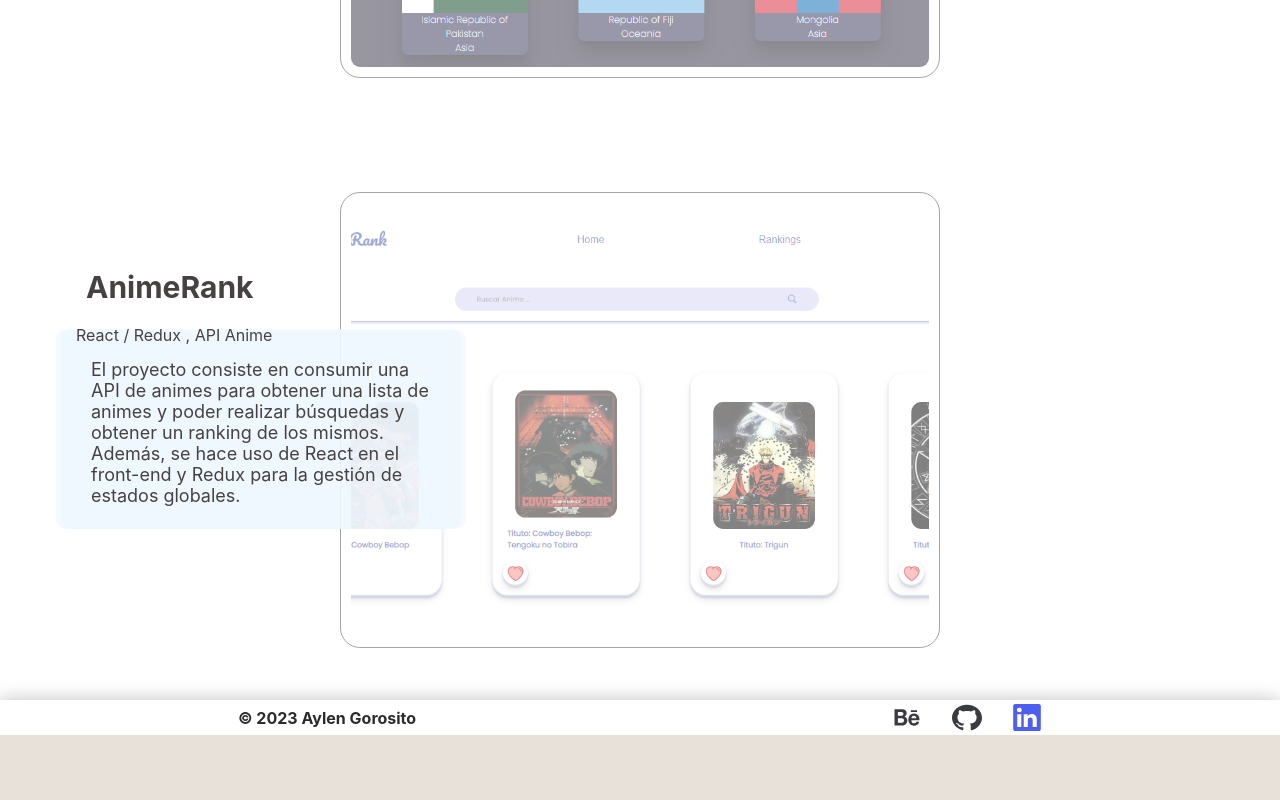
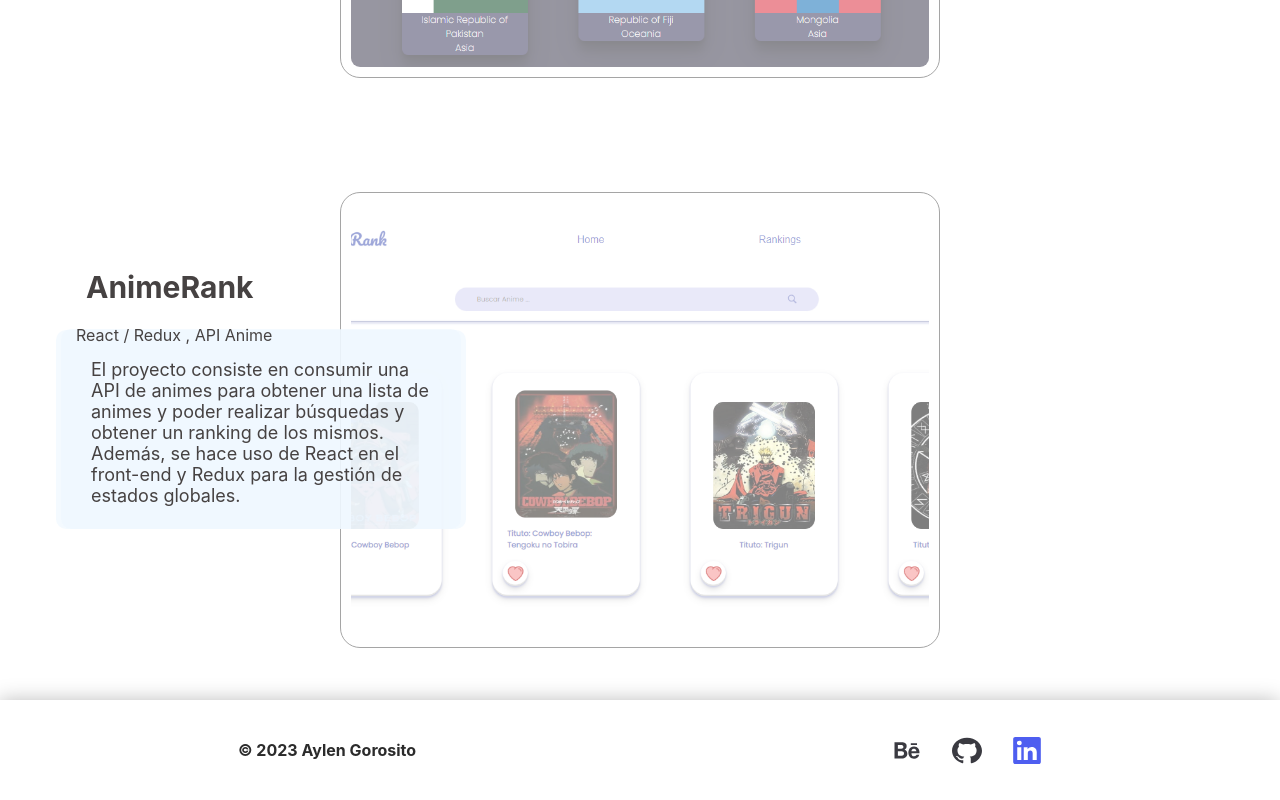
Before and after one commit to AylenGorosito313/portfolio, a React (Vite) app: page / in a window 1280 px wide. Shown: the part 1985-2785 px from the top of the page. Before the commit the page ends 2720 px from the top, so only its background shows below. Built offline with nearby package versions, Linux system fonts and the light colour scheme.

Commit message:
Update Footer.css

```diff
--- a/src/components/Footer/Footer.css
+++ b/src/components/Footer/Footer.css
@@ -1,6 +1,6 @@
 .footer-page-container{
     width: 100%;
-    max-height: 100px;
+    height: 100px;
     display: flex;
     align-items: center;
     background: #FFFF;
```
